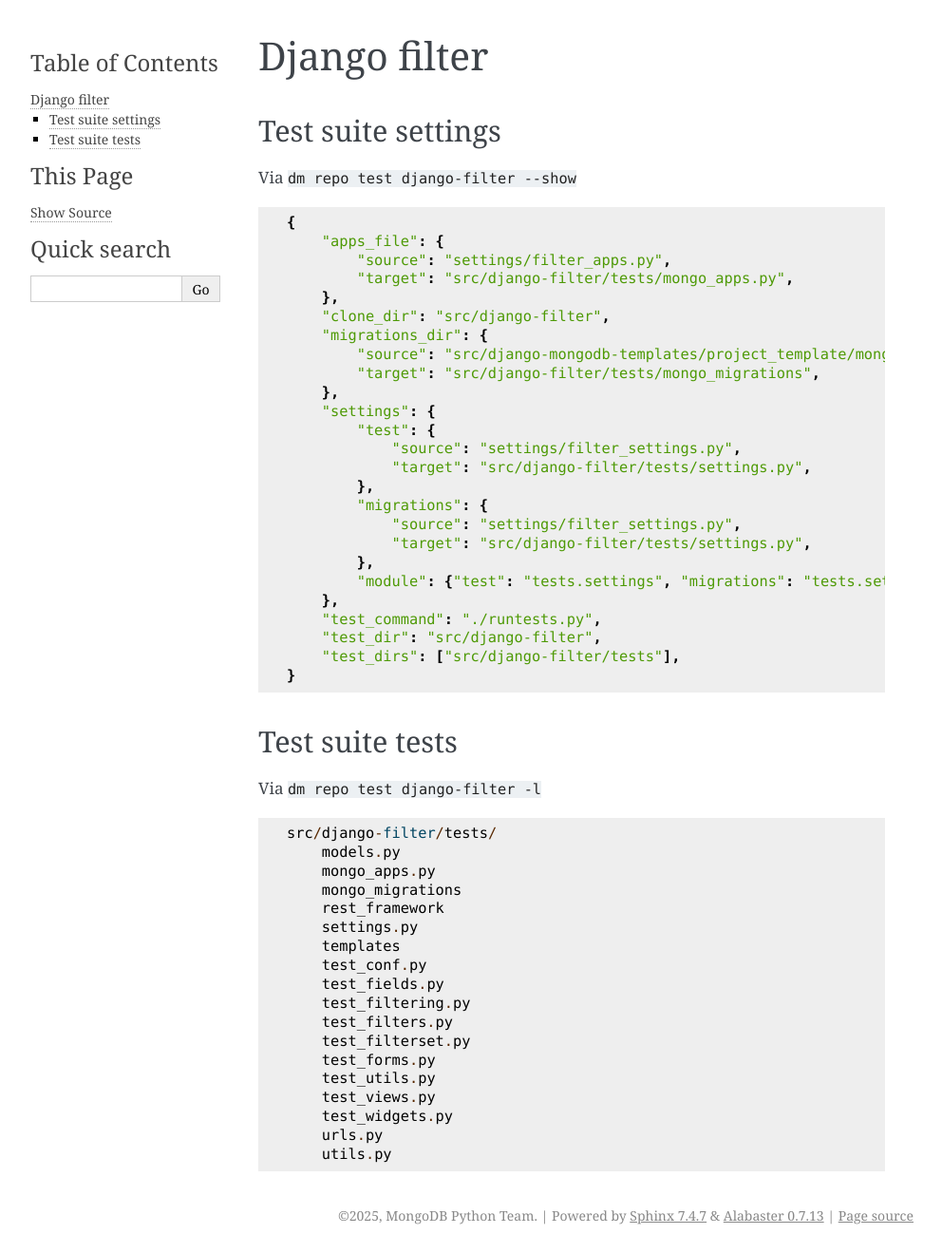
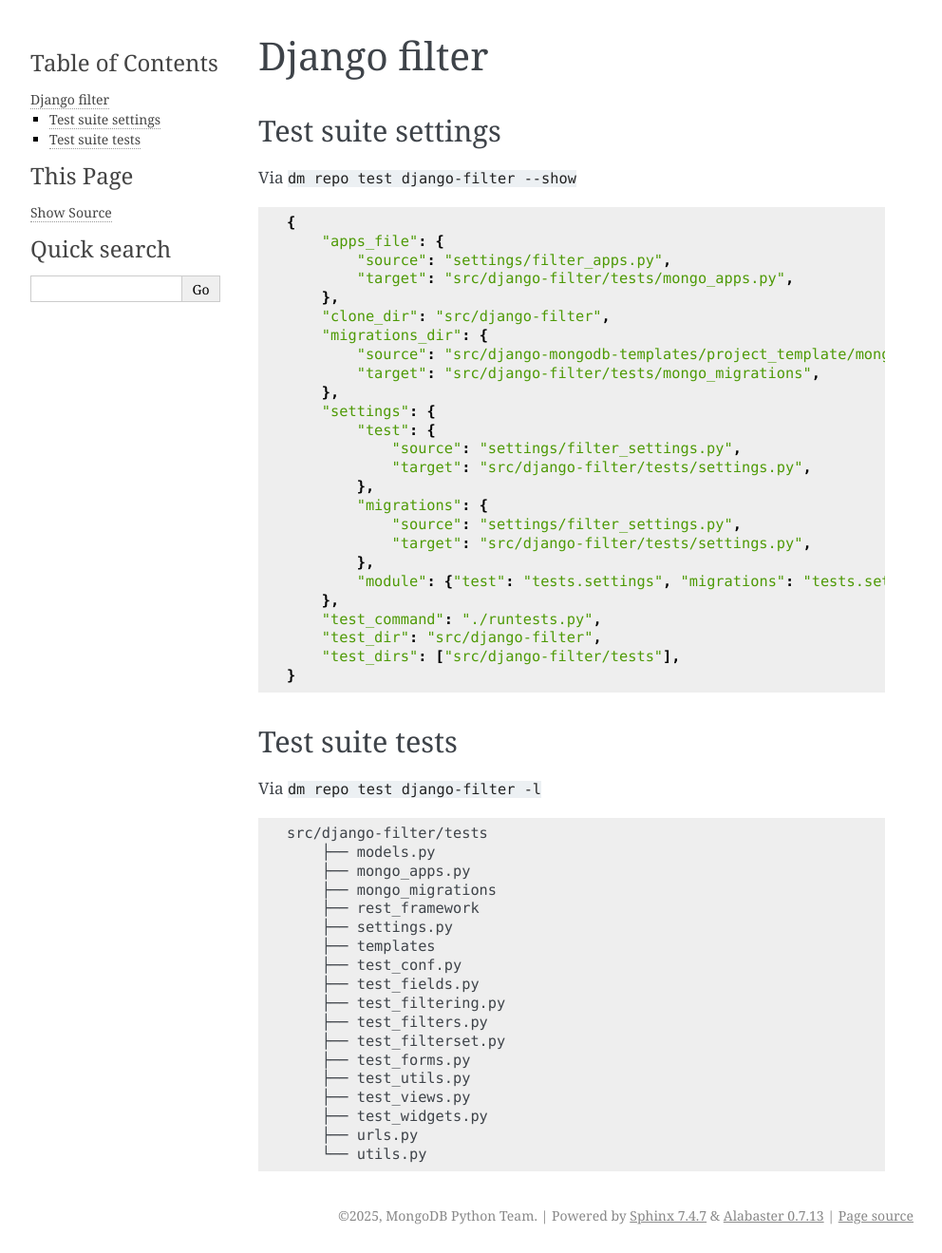
Before and after one commit to aclark4life/django-mongodb-cli, a Sphinx documentation site: the page built from docs/source/libraries/django-filter.rst, in a window 1280 px wide. Shown: the whole page at 95% size, without its empty margins (148-1140 px from the left). Built offline with Sphinx 7.4.7, drawn with Linux system fonts in a browser that asks for light colours.

Commit message:
Update docs

```diff
--- a/docs/source/libraries/django-filter.rst
+++ b/docs/source/libraries/django-filter.rst
@@ -43,21 +43,21 @@
 
 ::
 
-    src/django-filter/tests/
-        models.py
-        mongo_apps.py
-        mongo_migrations
-        rest_framework
-        settings.py
-        templates
-        test_conf.py
-        test_fields.py
-        test_filtering.py
-        test_filters.py
-        test_filterset.py
-        test_forms.py
-        test_utils.py
-        test_views.py
-        test_widgets.py
-        urls.py
-        utils.py
+    src/django-filter/tests
+        ├── models.py
+        ├── mongo_apps.py
+        ├── mongo_migrations
+        ├── rest_framework
+        ├── settings.py
+        ├── templates
+        ├── test_conf.py
+        ├── test_fields.py
+        ├── test_filtering.py
+        ├── test_filters.py
+        ├── test_filterset.py
+        ├── test_forms.py
+        ├── test_utils.py
+        ├── test_views.py
+        ├── test_widgets.py
+        ├── urls.py
+        └── utils.py
```
